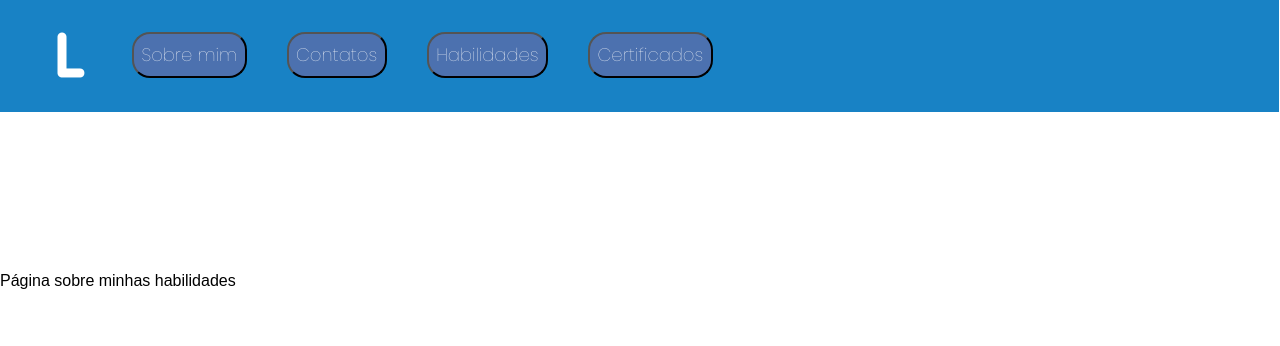
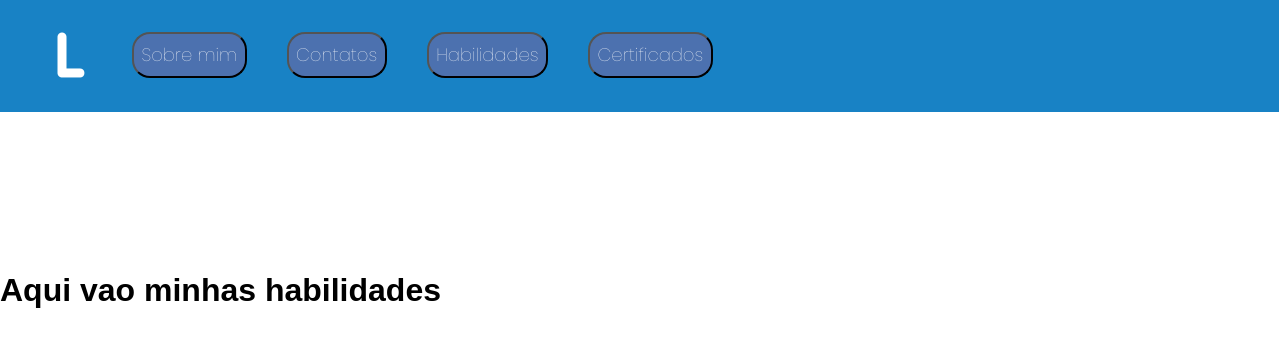
Before and after one commit to Luanbian/myport, a React (Create React App) app: page /hability in a window 1280 px wide. Shown: the top 346 px of the page. Built offline with nearby package versions, Linux system fonts and the light colour scheme.

Commit message:
iniciando as animações das habilidades

```diff
--- a/src/App.js
+++ b/src/App.js
@@ -5,6 +5,11 @@ import { createGlobalStyle } from 'styled-components';
 const GlobalStyle = createGlobalStyle`
     *{
         font-family: sans-serif;
+    }
+    canvas {
+        width: 100%;
+        height: 100%;
+        border-radius: 22px;
     }
 `;
 
--- a/src/pages/habilits/hability.js
+++ b/src/pages/habilits/hability.js
@@ -3,9 +3,9 @@ import React from "react";
 
 function Hability(){
     return(
-        <div>
-            Página sobre minhas habilidades
-        </div>
+        <>
+            <h1>Aqui vao minhas habilidades</h1>
+        </>
     )
 }
 
```
Also changed, not shown: src/styles/img/habilits/habilitesround.png (added).
